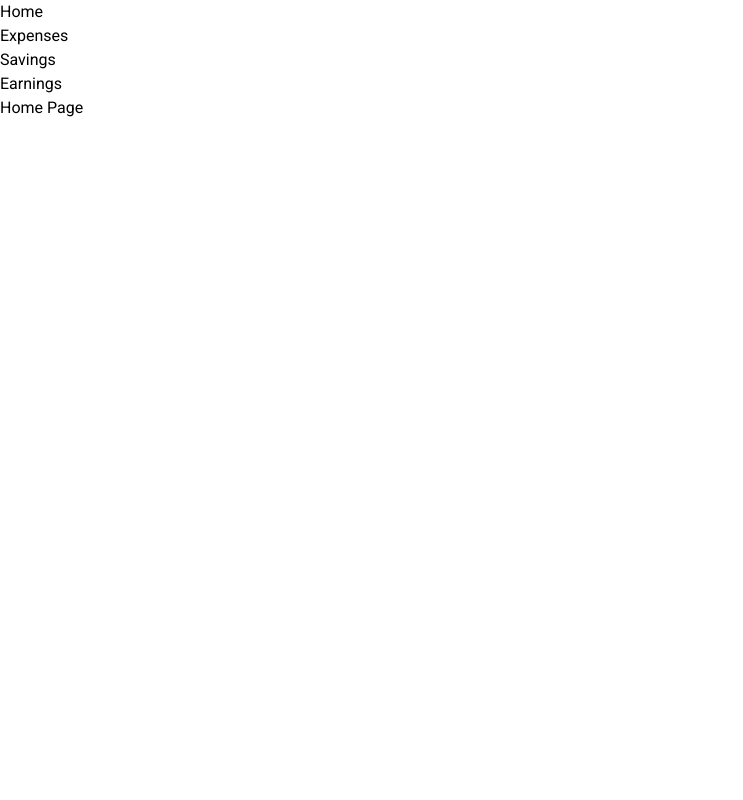
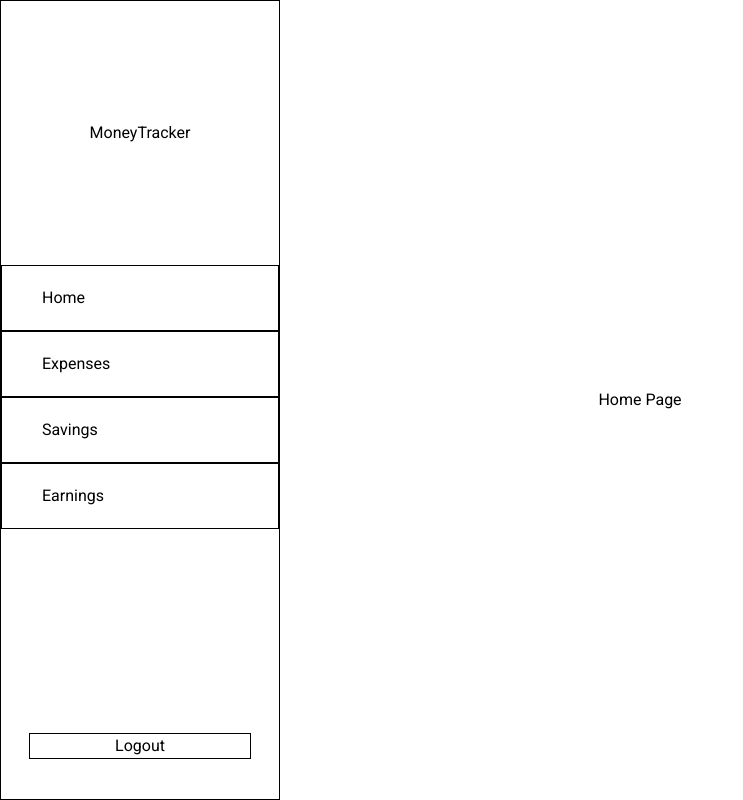
Before and after one commit to Estakuyo/MoneyTracker, a React app in the folder frontend/: page /home in a window 1280 px wide. Shown: the whole page, without its empty margins (0-743 px from the left). Built offline with nearby package versions, Linux system fonts and the light colour scheme; the HTML template or start-up script is replaced by a standard one.

Commit message:
Added structure or layout for sidebar

```diff
--- a/frontend/src/components/sidebar.jsx
+++ b/frontend/src/components/sidebar.jsx
@@ -1,20 +1,24 @@
 const Sidebar = () => {
   return (
-    <div>
+    <div className="fixed left-0 border h-screen w-60 md:w-70">
+      <h1 className="my-30 text-center">MoneyTracker</h1>
       <ul>
-        <li>
+        <li className="py-5 pl-10 border">
           <a href="/home">Home</a>
         </li>
-        <li>
+        <li className="py-5 pl-10 border">
           <a href="/expenses">Expenses</a>
         </li>
-        <li>
+        <li className="py-5 pl-10 border">
           <a href="/savings">Savings</a>
         </li>
-        <li>
+        <li className="py-5 pl-10 border">
           <a href="/earnings">Earnings</a>
         </li>
       </ul>
+      <button className="border absolute bottom-0 left-0 right-0 w-4/5 mx-auto mb-10">
+        Logout
+      </button>
     </div>
   );
 };
--- a/frontend/src/index.css
+++ b/frontend/src/index.css
@@ -11,6 +11,10 @@
 }
 
 @layer components {
+  .middle {
+    @apply flex justify-center items-center h-screen;
+  }
+
   .input-field {
     @apply w-full border border-slate-300 rounded-lg p-2 focus:outline-none focus:ring-2 focus:ring-blue-500/30
     focus:border-blue-500;
--- a/frontend/src/pages/earnings.jsx
+++ b/frontend/src/pages/earnings.jsx
@@ -2,7 +2,7 @@ import Sidebar from "../components/sidebar";
 
 const Earnings = () => {
   return (
-    <div>
+    <div className="middle">
       <Sidebar />
       <h1>Earnings Page</h1>
     </div>
--- a/frontend/src/pages/expenses.jsx
+++ b/frontend/src/pages/expenses.jsx
@@ -2,7 +2,7 @@ import Sidebar from "../components/sidebar";
 
 const Expenses = () => {
   return (
-    <div>
+    <div className="middle">
       <Sidebar />
       <h1>Expenses Page</h1>
     </div>
--- a/frontend/src/pages/home.jsx
+++ b/frontend/src/pages/home.jsx
@@ -2,7 +2,7 @@ import Sidebar from "../components/sidebar";
 
 const Home = () => {
   return (
-    <div>
+    <div className="middle">
       <Sidebar />
       <h1>Home Page</h1>
     </div>
--- a/frontend/src/pages/savings.jsx
+++ b/frontend/src/pages/savings.jsx
@@ -2,7 +2,7 @@ import Sidebar from "../components/sidebar";
 
 const Savings = () => {
   return (
-    <div>
+    <div className="middle">
       <Sidebar />
       <h1>Savings Page</h1>
     </div>
```
